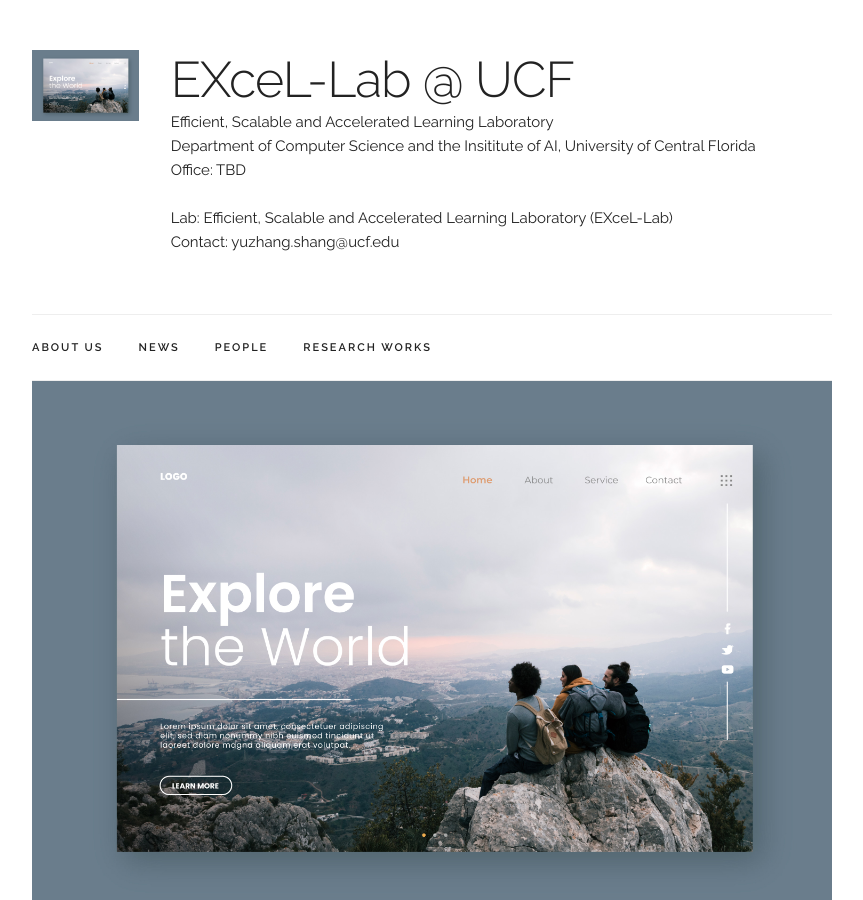
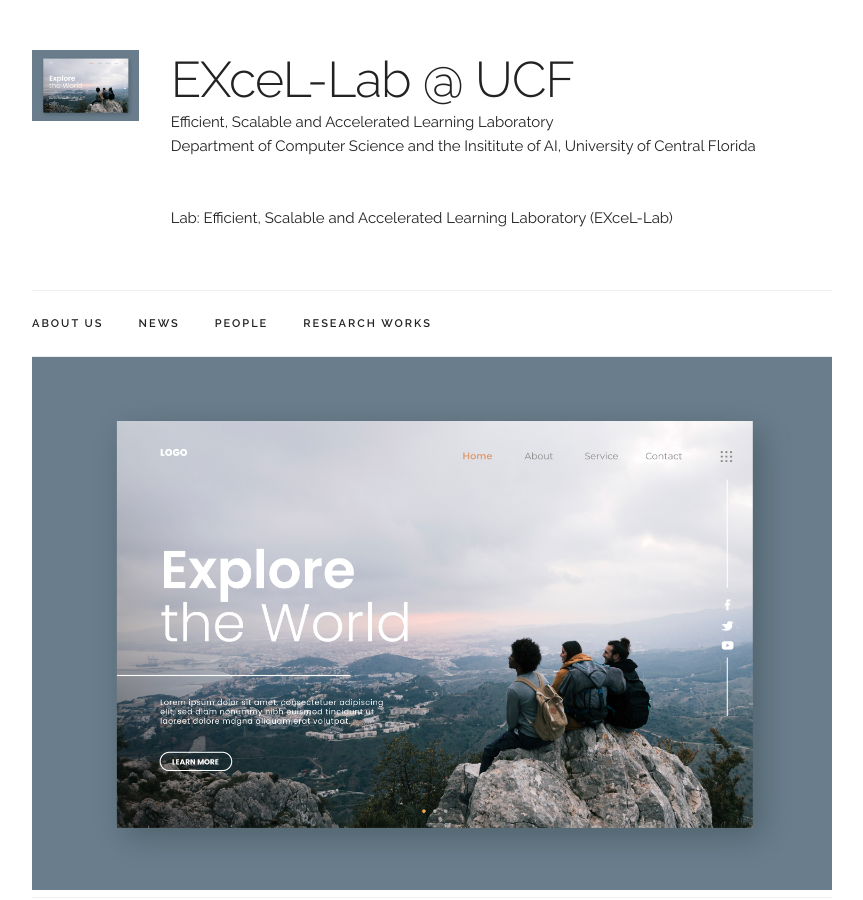
Before and after one commit to EXceL-Lab/EXcel-Lab-Website, a Jekyll site: the page built from index.html, in a window 1280 px wide and 900 px high. Shown: the whole window, without its empty margins (208-1071 px from the left). Built offline with Jekyll 4.4.1, drawn with Linux system fonts in a browser that asks for light colours.

Commit message:
Update main_info: replace icons/images

```diff
--- a/_data/main_info.yaml
+++ b/_data/main_info.yaml
@@ -1,10 +1,10 @@
 name: "EXceL-Lab @ UCF"
 title: "Efficient, Scalable and Accelerated Learning Laboratory"
 dep: "Department of Computer Science and the Insititute of AI, University of Central Florida"
-office: "Office: TBD"
+# office: "Office: TBD"
 lab: "Lab: Efficient, Scalable and Accelerated Learning Laboratory (EXceL-Lab)"
-email: "Contact: yuzhang.shang@ucf.edu"
-profile_pic: "/assets/others/demo.png"
+# email: "Contact: yuzhang.shang@ucf.edu"
+profile_pic: "libs/icon.png"
 lab_pic: "/assets/others/demo.png"
 lab_title: "EXceL-Lab"
 contact: "4000 Central Florida Blvd. Orlando, Florida, 32816"
```
